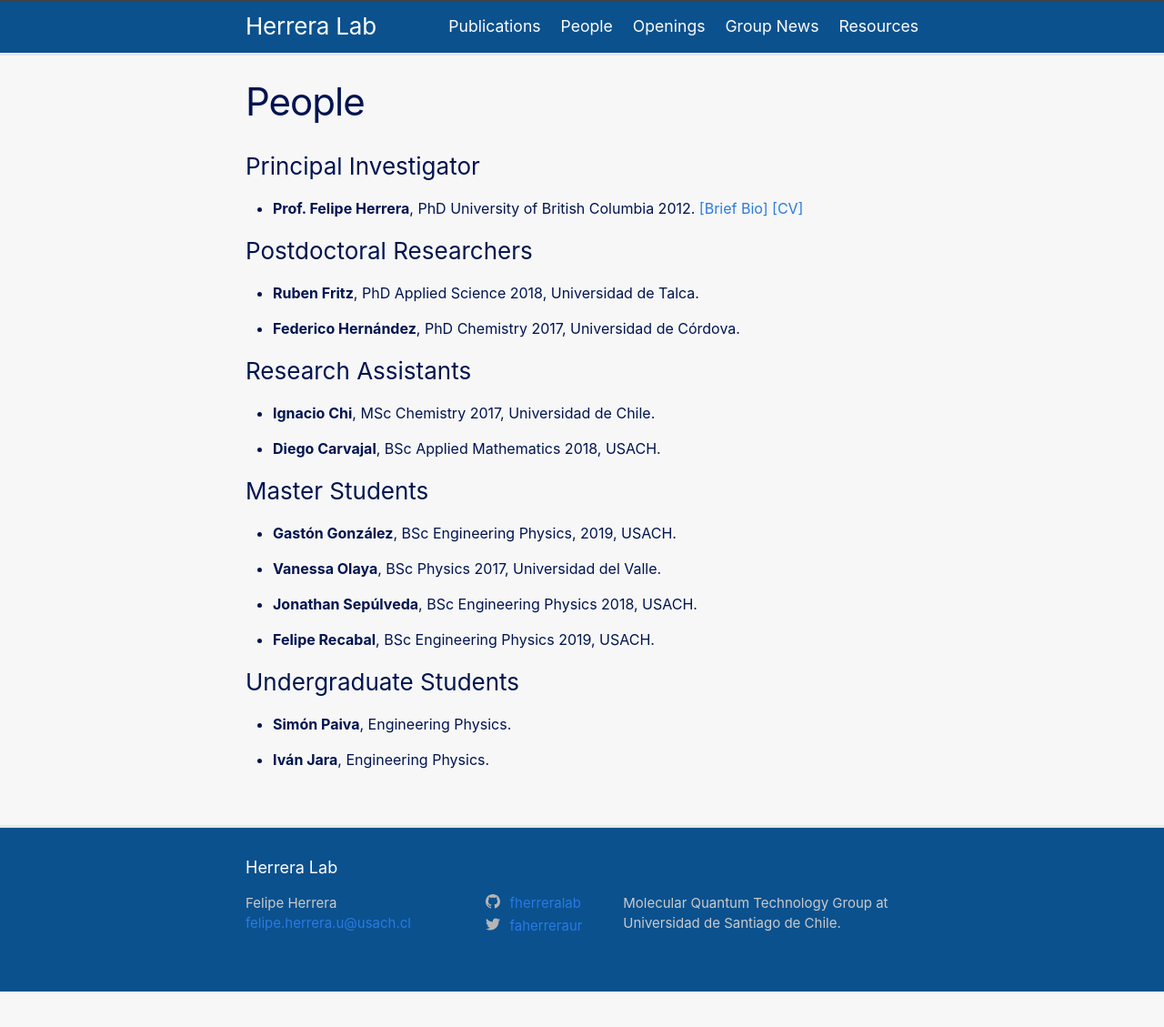
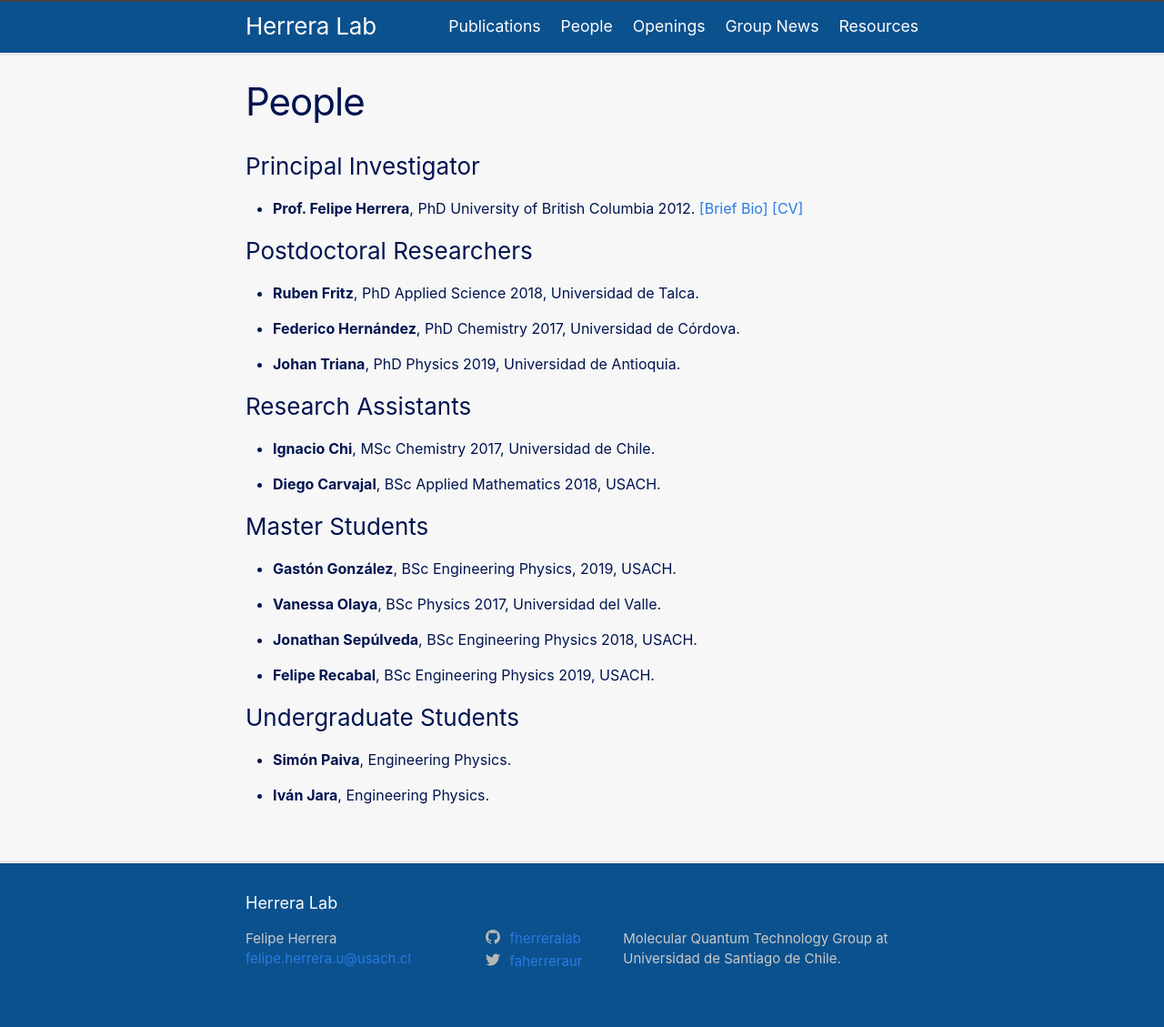
Before and after one commit to fherreralab/fherreralab.github.io, a Jekyll site: the page built from people.md, in a window 1280 px wide. Shown: the whole page at 91% size. Built offline with Jekyll 4.4.1, drawn with Linux system fonts in a browser that asks for light colours; before the commit the page ends 1090 px from its top, so only the background shows below that.

Commit message:
edited people

```diff
--- a/people.md
+++ b/people.md
@@ -13,6 +13,8 @@ permalink: /people/
 * **Ruben Fritz**, PhD Applied Science 2018, Universidad de Talca.
 
 * **Federico Hernández**, PhD Chemistry 2017, Universidad de Córdova.
+
+* **Johan Triana**, PhD Physics 2019, Universidad de Antioquia.
 
 ### Research Assistants
 
```
